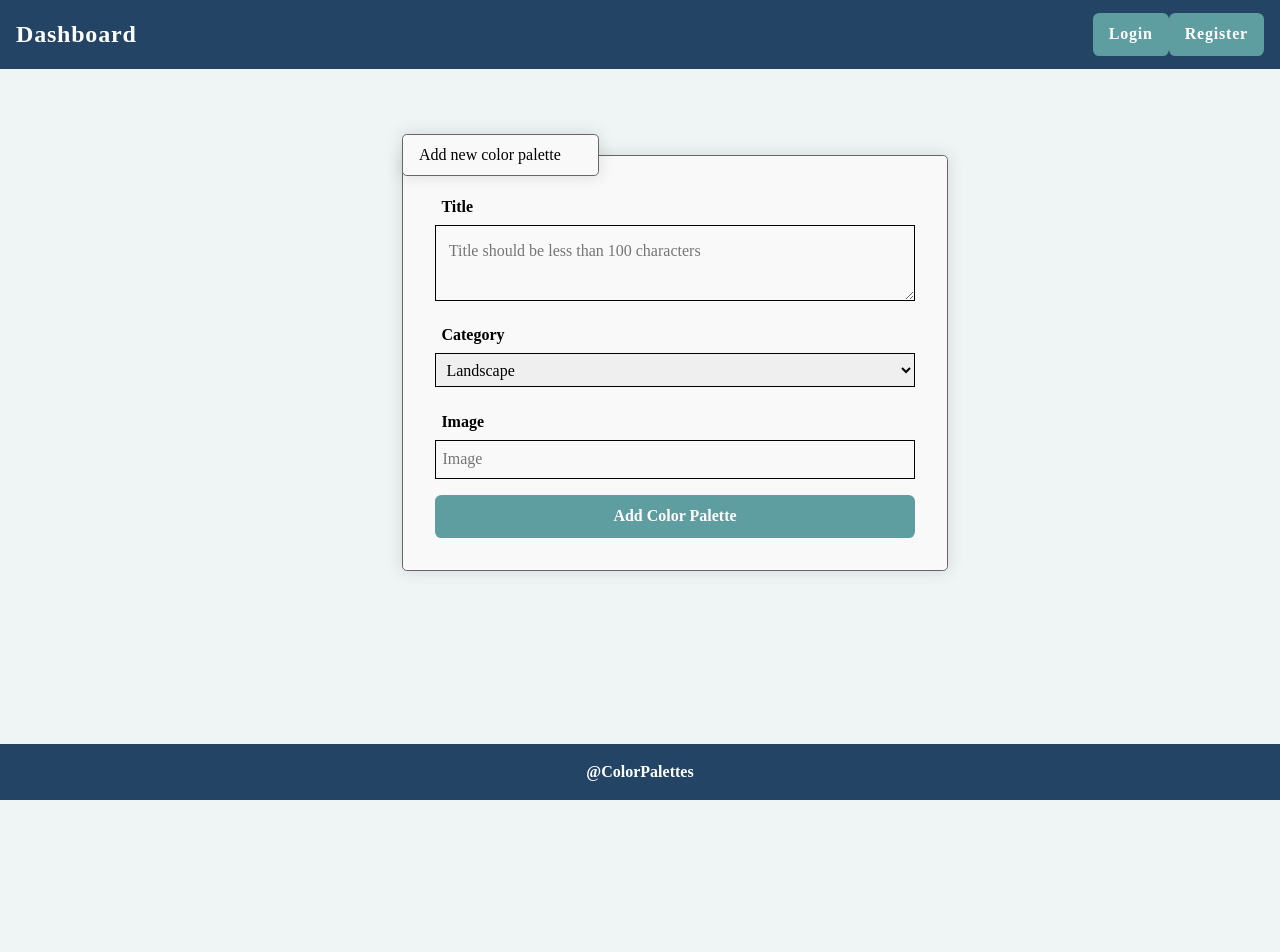
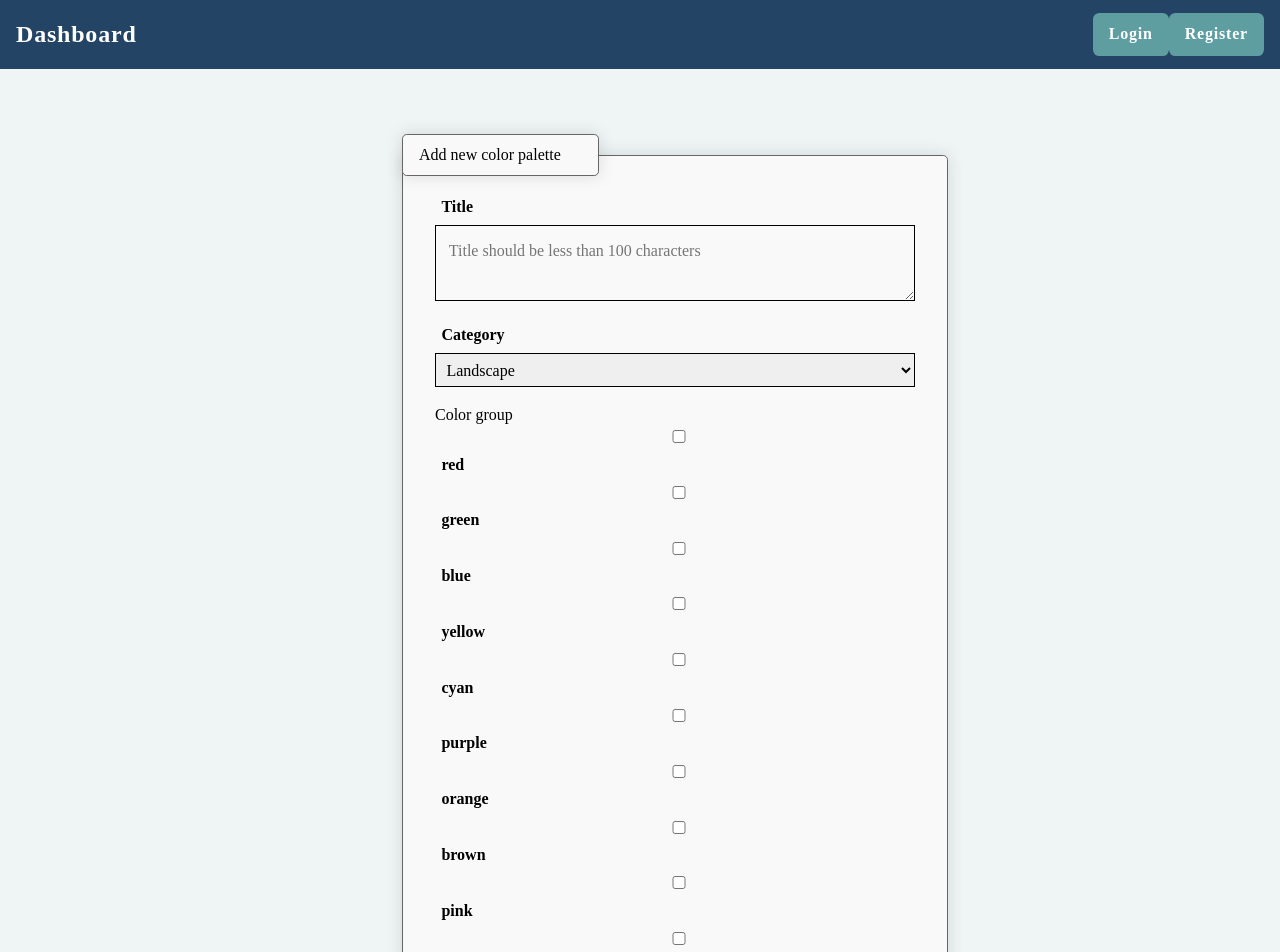
Before and after one commit to MiglenaPencheva/color-palettes-react, a React (Create React App) app: page /create in a window 1280 px wide. Shown: the top 952 px of the page. Before the commit the page ends 800 px from the top, so only its background shows below. Built offline with nearby package versions, Linux system fonts and the light colour scheme.

Commit message:
Color group added

```diff
--- a/src/components/Create/Create.js
+++ b/src/components/Create/Create.js
@@ -17,9 +17,11 @@ const Create = () => {
             let title = formData.get('title');
             let category = formData.get('category');
             let imageUrl = formData.get('imageUrl');
+            let colorGroup = getColorGroup(formData);
 
             if (title.trim() === '') { throw new Error('Title required'); }
-            if (category.trim() === '') { throw new Error('category required'); }
+            if (category.trim() === '') { throw new Error('Category required'); }
+            if (colorGroup.length === 0) { throw new Error('Choose color group'); }
             if (imageUrl.trim() === '') { throw new Error('Image required'); }
             if (imageUrl.slice(0, 7) !== 'http://' &&
                 imageUrl.slice(0, 8) !== 'https://') { throw new Error('Invalid image URL'); }
@@ -27,6 +29,7 @@ const Create = () => {
             let colorPaletteData = {
                 title,
                 category,
+                colorGroup,
                 imageUrl,
                 creator: user._id
             };
@@ -36,6 +39,36 @@ const Create = () => {
             navigate('/dashboard');
         } catch (error) {
             showError(error.message);
+        }
+
+        function getColorGroup(formData) {
+            let colorGroup = [];
+
+            let red = formData.get('red');
+            let green = formData.get('green');
+            let blue = formData.get('blue');
+            let yellow = formData.get('yellow');
+            let cyan = formData.get('cyan');
+            let purple = formData.get('purple');
+            let orange = formData.get('orange');
+            let brown = formData.get('brown');
+            let pink = formData.get('pink');
+            let grey = formData.get('grey');
+            let white = formData.get('white');
+
+            if (red) { colorGroup.push('red'); }
+            if (green) { colorGroup.push('green'); }
+            if (blue) { colorGroup.push('blue'); }
+            if (yellow) { colorGroup.push('yellow'); }
+            if (cyan) { colorGroup.push('cyan'); }
+            if (purple) { colorGroup.push('purple'); }
+            if (orange) { colorGroup.push('orange'); }
+            if (brown) { colorGroup.push('brown'); }
+            if (pink) { colorGroup.push('pink'); }
+            if (grey) { colorGroup.push('grey'); }
+            if (white) { colorGroup.push('white'); }
+
+            return colorGroup;
         }
     };
 
@@ -64,6 +97,31 @@ const Create = () => {
                             </select>
                         </span>
                     </p>
+                    <p>
+                        Color group
+                        <input type="checkbox" id="red" name="red" />
+                        <label for="red">red</label>
+                        <input type="checkbox" id="green" name="green" />
+                        <label for="green">green</label>
+                        <input type="checkbox" id="blue" name="blue" />
+                        <label for="blue">blue</label>
+                        <input type="checkbox" id="yellow" name="yellow" />
+                        <label for="yellow">yellow</label>
+                        <input type="checkbox" id="cyan" name="cyan" />
+                        <label for="cyan">cyan</label>
+                        <input type="checkbox" id="purple" name="purple" />
+                        <label for="purple">purple</label>
+                        <input type="checkbox" id="orange" name="orange" />
+                        <label for="orange">orange</label>
+                        <input type="checkbox" id="brown" name="brown" />
+                        <label for="brown">brown</label>
+                        <input type="checkbox" id="pink" name="pink" />
+                        <label for="pink">pink</label>
+                        <input type="checkbox" id="grey" name="grey" />
+                        <label for="grey">grey</label>
+                        <input type="checkbox" id="white" name="white" />
+                        <label for="white">white</label>
+                    </p>
                     <p className="field">
                         <label htmlFor="image">Image</label>
                         <span className="input">
```
